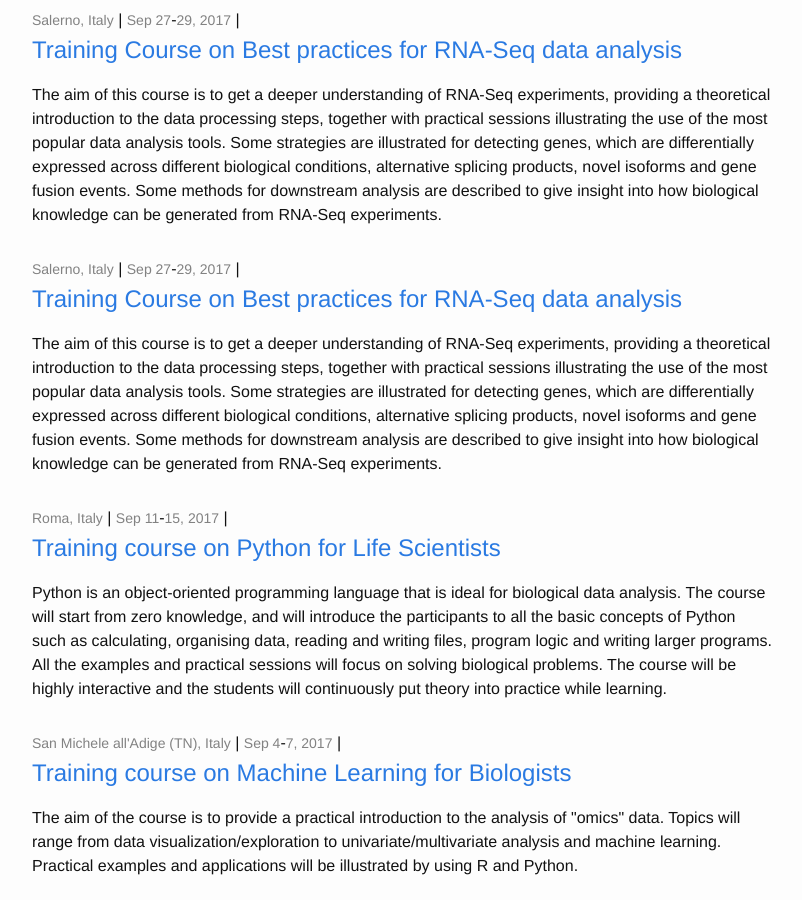
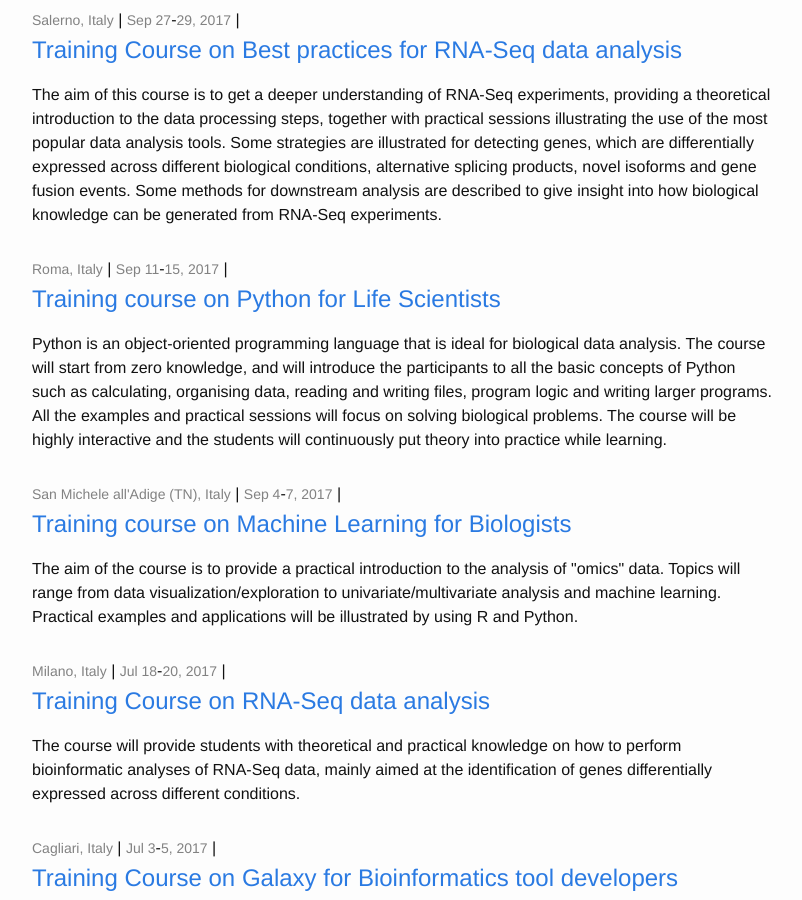
Before and after one commit to ELIXIR-IIB-training/website, a Jekyll site: the page built from courses/index.html, in a window 1280 px wide and 900 px high, scrolled down 515 px. Shown: the whole window, without its empty margins (238-1040 px from the left). Built offline with Jekyll 4.4.1, drawn with Linux system fonts in a browser that asks for light colours.

Commit message:
Update 2017-09-27-train-the-trainer-salerno.md

```diff
--- a/_posts/2017-09-27-train-the-trainer-salerno.md
+++ b/_posts/2017-09-27-train-the-trainer-salerno.md
@@ -1,17 +1,6 @@
 ---
 layout: post
-title:  "Training Course on Best practices for RNA-Seq data analysis"
-date_start:   2017-09-27
-date_end:   2017-09-29
-venue: Salerno, Italy
-description: The aim of this course is to get a deeper understanding of RNA-Seq experiments, providing a theoretical introduction to the data processing steps, together with practical sessions illustrating the use of the most popular data analysis tools. Some strategies are illustrated for detecting genes, which are differentially expressed across different biological conditions, alternative splicing products, novel isoforms and gene fusion events. Some methods for downstream analysis are described to give insight into how biological knowledge can be generated from RNA-Seq experiments.
-
----
-
-
----
-layout: post
-title:  ELIXIR-EXCELERATE Train the Trainer
+title:  "ELIXIR-EXCELERATE Train the Trainer"
 date_start:   2017-09-27
 date_end:   2017-09-29
 venue: University of Salerno, Fisciano (Salerno), IT
```
